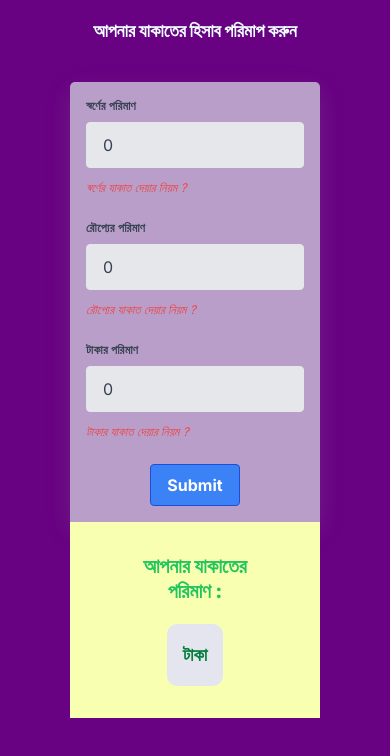
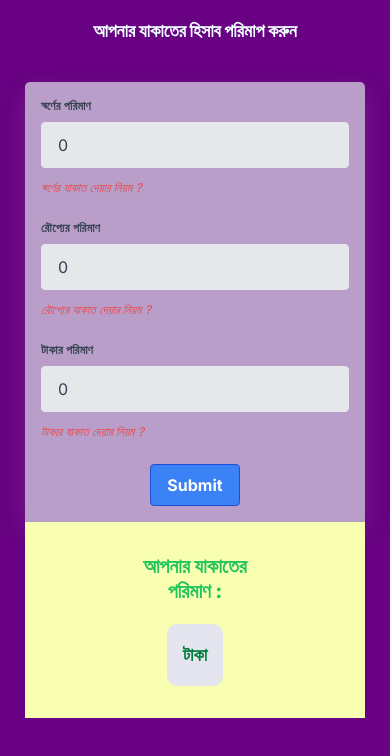
Before and after one commit to 3725fahmid/PercentageCalculator, a Next.js app: page / in a window 390 px wide. Shown: the top 756 px of the page. Built offline with nearby package versions, Linux system fonts and the light colour scheme.

Commit message:
add media query f

```diff
--- a/app/globals.css
+++ b/app/globals.css
@@ -101,7 +101,7 @@ a{
 
 @media screen and (min-width: 575px) and (max-width: 764px) {
   .content_area{
-    width: 500px;
+    width: 550px;
   }
   .content_area h1{
     padding: 1rem;
@@ -115,7 +115,7 @@ a{
 }
 @media screen and (min-width: 350px) and (max-width: 574px) {
   .content_area{
-    width: 250px;
+    width: 340px;
   }
   .content_area h1{
     padding: 1rem;
```
